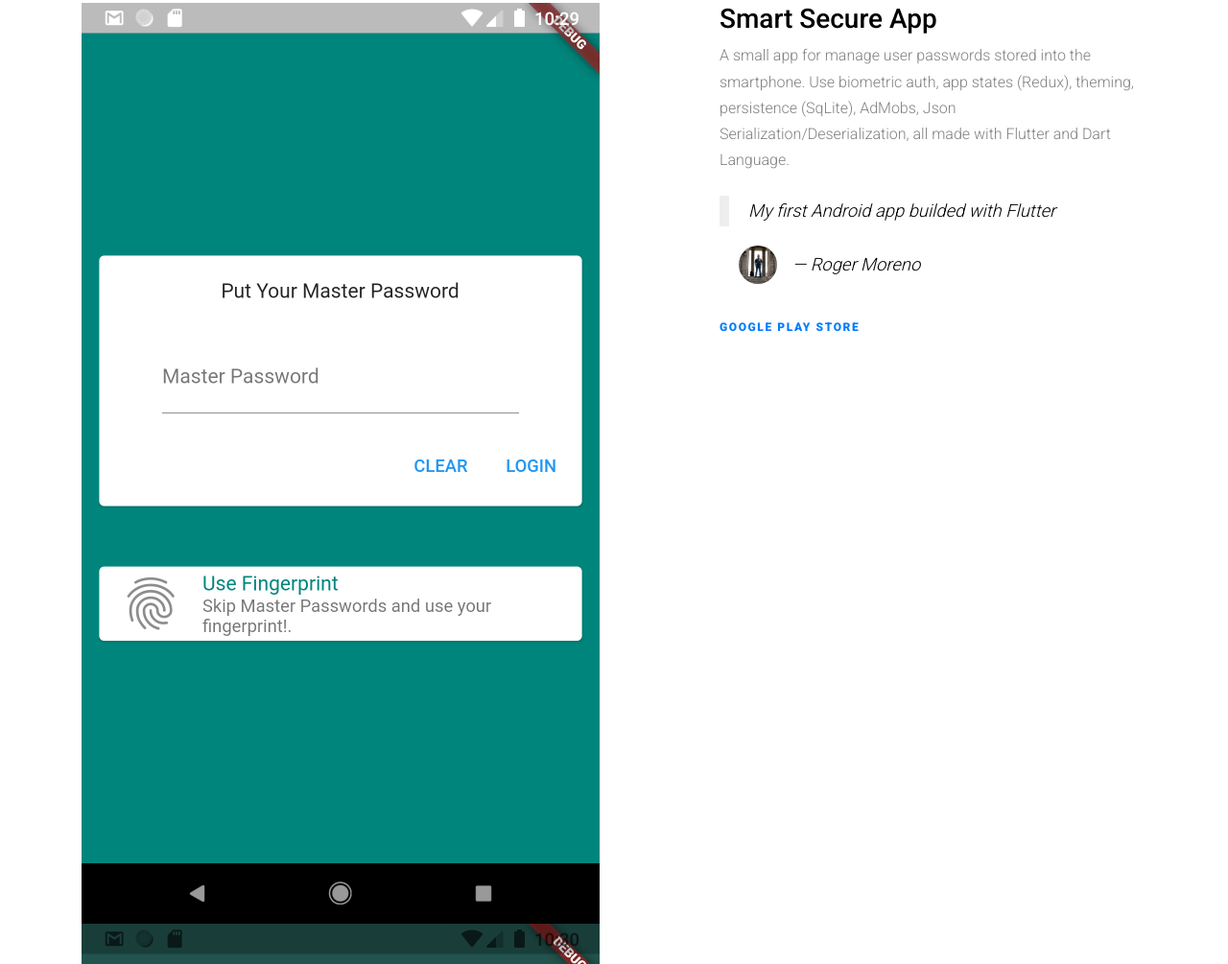
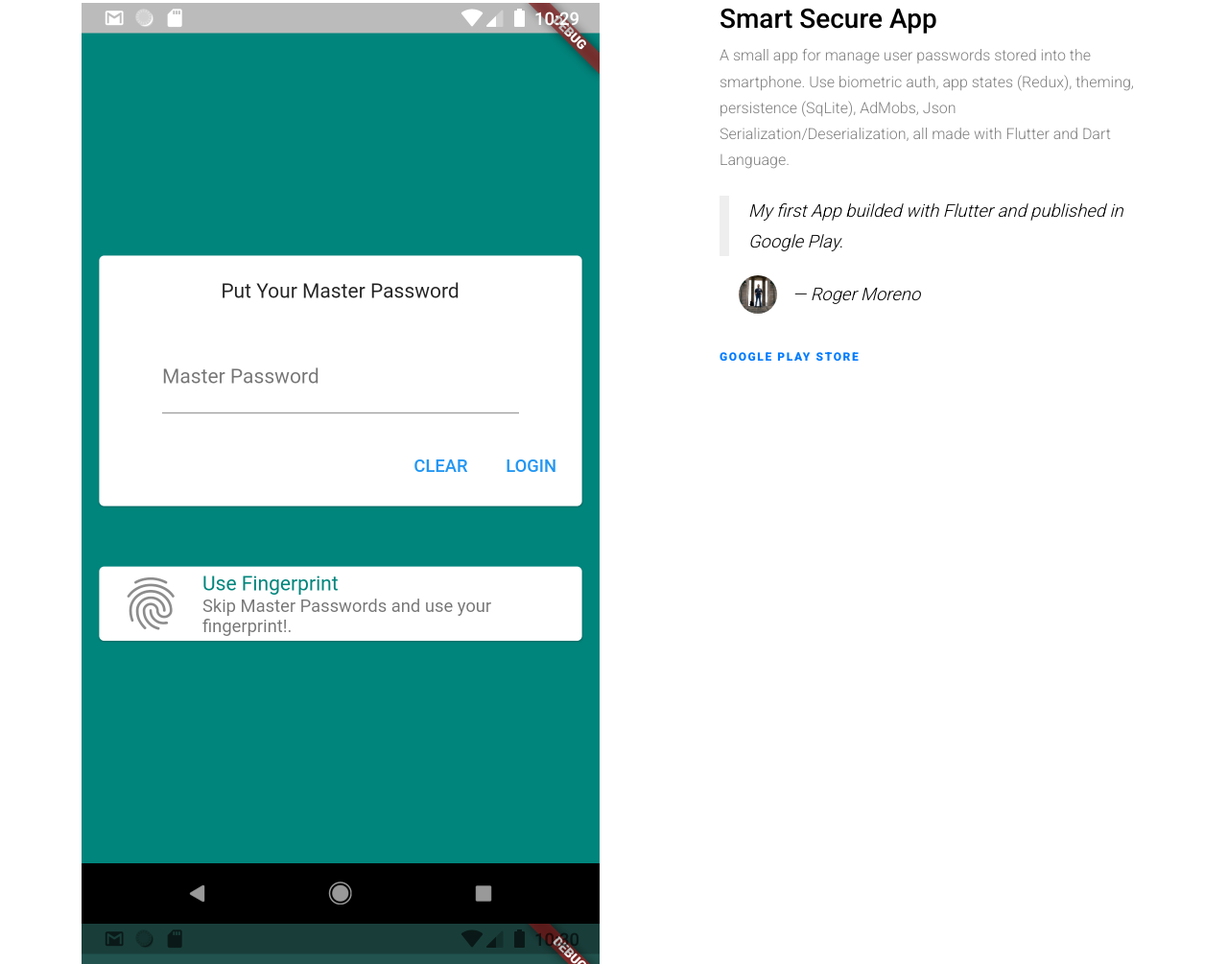
Before and after one commit to roger357/roger357.github.io, a plain HTML site: page index.html in a window 1280 px wide. Shown: the part 4780-5785 px from the top of the page at 96% size. Drawn offline with Linux system fonts and the light colour scheme; files whose address does not match are found by name.

Commit message:
text changes

```diff
--- a/index.html
+++ b/index.html
@@ -294,7 +294,7 @@
             <h3>Smart Secure App</h3>
             <p class="mb-4">A small app for manage user passwords stored into the smartphone. Use biometric auth, app states (Redux), theming, persistence (SqLite), AdMobs, Json Serialization/Deserialization, all made with Flutter and Dart Language.</p>
             <blockquote class="blockquote">
-              <p>My first Android app builded with Flutter</p>
+              <p>My first App builded with Flutter and published in Google Play.</p>
               <p class="mb-0 d-flex align-items-center">
                 <img class="img-fluid mr-3" src="images/person_1.jpg" alt="Image">
                 <cite>&mdash; Roger Moreno</cite>
```
